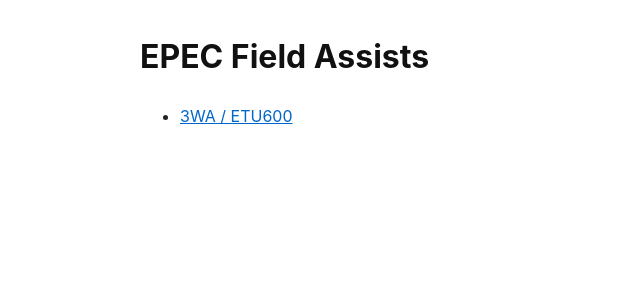
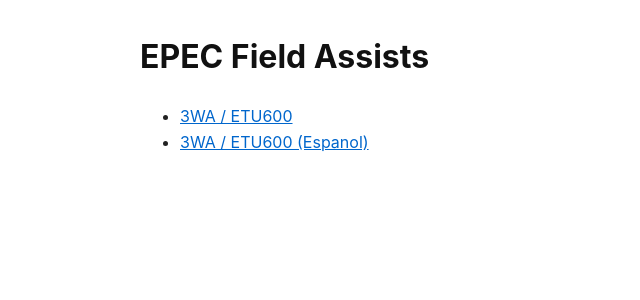
Before and after one commit to epecsupport/Service, a Jekyll site: the page built from index.md, in a window 1280 px wide. Shown: the top 300 px of the page, without its empty margins (0-640 px from the left). Built offline with Jekyll 4.4.1, drawn with Linux system fonts in a browser that asks for light colours.

Commit message:
Add Spanish translation option

```diff
--- a/index.md
+++ b/index.md
@@ -5,3 +5,4 @@ title: EPEC Field Documentation
 
 # EPEC Field Assists
 - [3WA / ETU600](3WA.html)
+- [3WA / ETU600 (Espanol)](3WA_ES.html)
```
